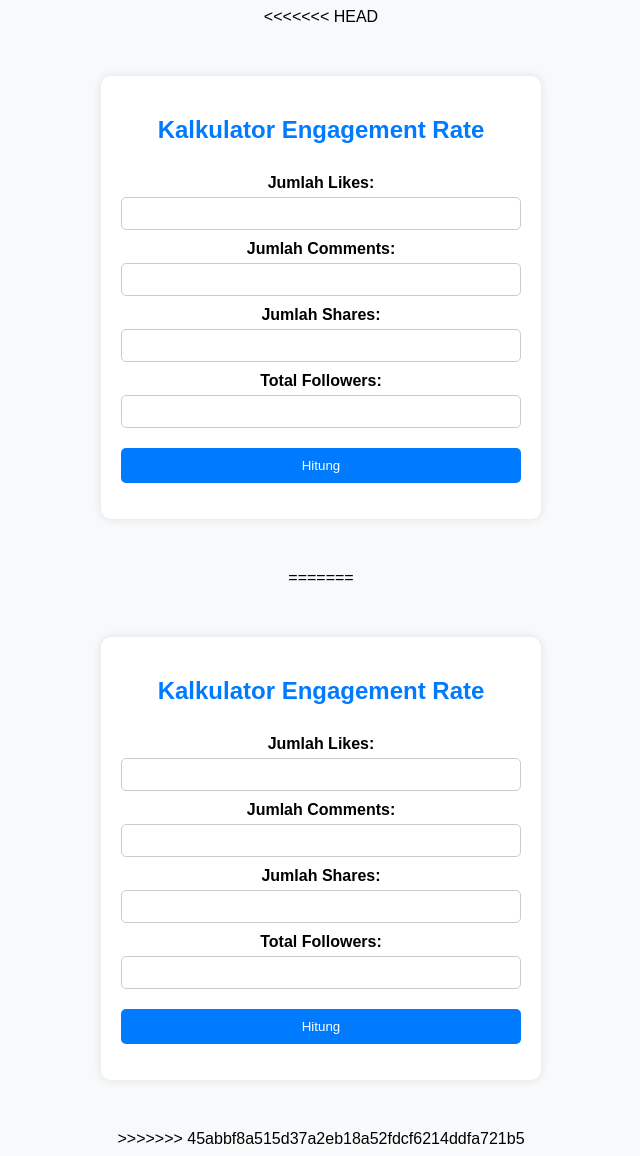
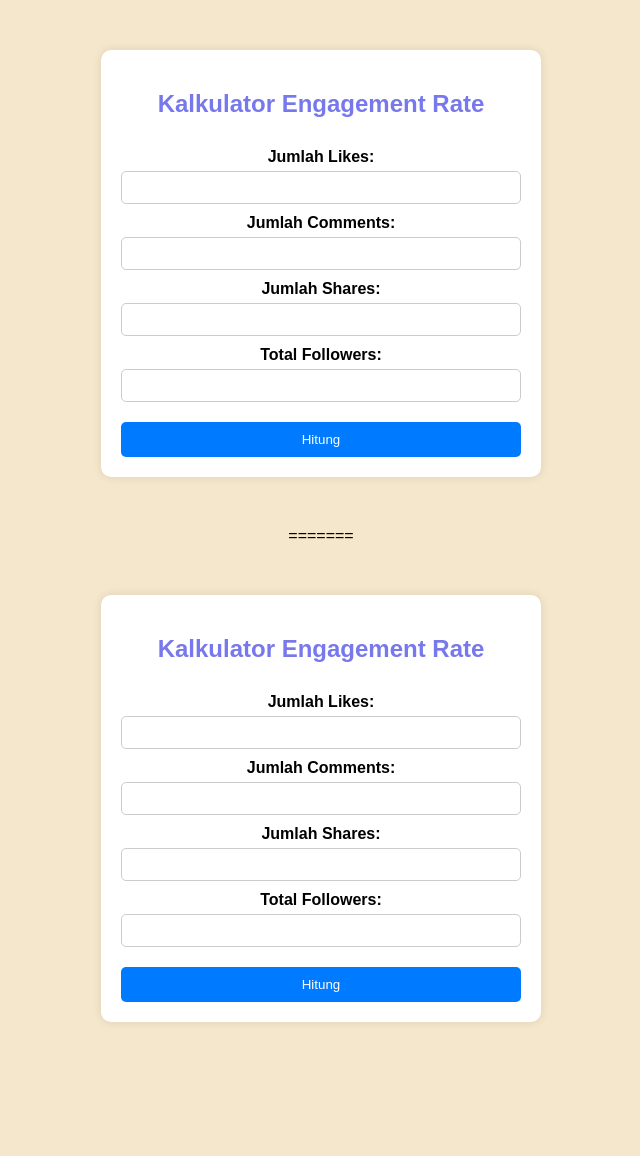
Before and after one commit to Azzhara10/projek_framework_flask, a Flask app: page / in a window 1280 px wide. Shown: the whole page, without its empty margins (319-959 px from the left). After the commit the page ends 1022 px from the top, so only its background shows below. Run offline with Flask 3, Linux system fonts and the light colour scheme.

Commit message:
App Program Update

```diff
--- a/static/style.css
+++ b/static/style.css
@@ -1,6 +1,6 @@
 body {
     font-family: Arial, sans-serif;
-    background-color: #f8f9fa;
+    background-color: #f5e7cb;
     text-align: center;
 }
 
@@ -14,7 +14,7 @@ body {
 }
 
 h2 {
-    color: #007bff;
+    color: #7878ed;
 }
 
 form {
@@ -49,5 +49,5 @@ button:hover {
 
 h3 {
     margin-top: 20px;
-    color: #28a745;
+    color: #4eedb3;
 }
--- a/templates/index.html
+++ b/templates/index.html
@@ -1,4 +1,3 @@
-<<<<<<< HEAD
 <!DOCTYPE html>
 <html lang="id">
 <head>
@@ -66,4 +65,3 @@
     </div>
 </body>
 </html>
->>>>>>> 45abbf8a515d37a2eb18a52fdcf6214ddfa721b5
```
